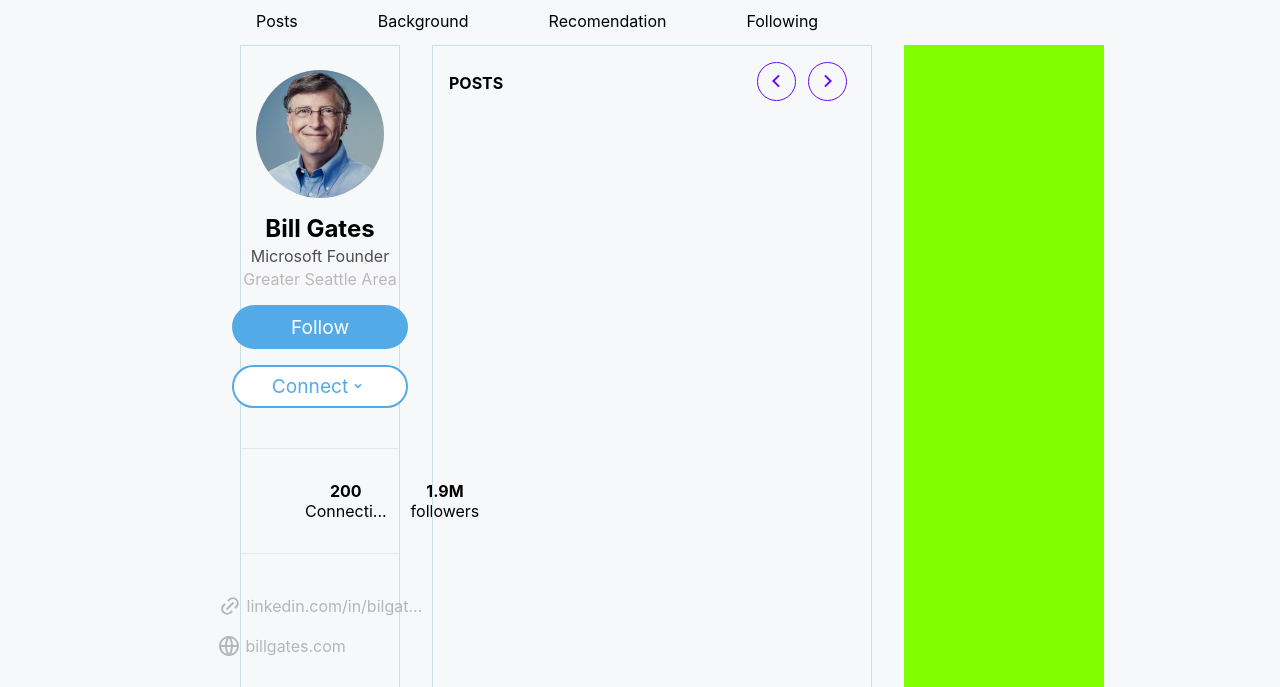
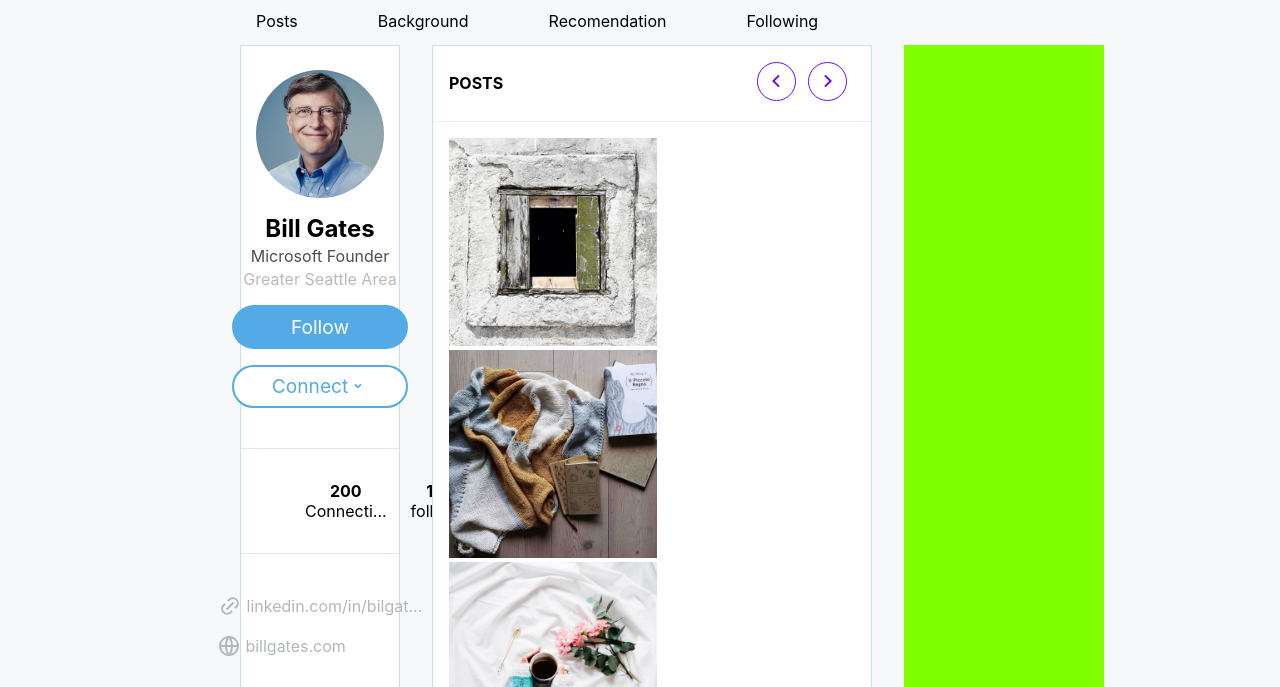
Before and after one commit to Abdullahmad/loop2-step10, a plain HTML site: page assets/index.html in a window 1280 px wide. Shown: the part 99-786 px from the top of the page. Drawn offline with Linux system fonts and the light colour scheme.

Commit message:
code update

```diff
--- a/assets/css/main.css
+++ b/assets/css/main.css
@@ -88,3 +88,12 @@
     cursor: pointer;
     background-color: rgb(212, 207, 207);
 }
+
+.orp {
+    padding: 1rem;
+}
+
+.orp img {
+    width: 13rem;
+    height: 13rem;
+}
--- a/assets/index.html
+++ b/assets/index.html
@@ -39,7 +39,7 @@
             <p class="brr pill">Following</p>
         </div>
         <div class="ht">
-            <div style="border: 1px solid rgb(200, 225, 232); display: flex; flex-direction: column; align-items: center; padding: 1.5rem 0; height: fit-content;">
+            <div style="border: 1px solid rgb(200, 225, 232); display: flex; flex-direction: column; align-items: center; padding: 1.5rem 0; height: fit-content; background-color: white;">
                 <img src="./img/bill-gates-avatar.png" alt="" style="width: 8rem; height: 8rem; border-radius: 50%;">
                 <h2 style="margin-top: 1rem;">Bill Gates</h2>
                 <p style="color: rgb(81, 77, 77); margin-top: .2rem;">Microsoft Founder</p>
@@ -72,12 +72,19 @@
                     <p style="color: rgba(179,183,183,1); margin-right: 4.8rem;; padding-left: 4px; font-size: smaller;">Export page as PDF</p>
                 </div>
             </div>
-            <div style="border: 1px solid rgb(200, 225, 232); padding: 1rem;">
-                <div style="display: flex; align-items: center; justify-content: space-between;">
-                    <h4>POSTS</h4>
-                    <div>
-                        <img src="./img/arr-left.svg" alt="" class="rs">
-                        <img src="./img/arr-right.svg" alt="" class="rs">
+            <div style="border: 1px solid rgb(200, 225, 232); background-color: white;">
+                <div style=" height: 15rem;">
+                    <div style="display: flex; align-items: center; justify-content: space-between; border-bottom: 1px solid #eeeef3; padding: 1rem;">
+                        <h4>POSTS</h4>
+                        <div>
+                            <img src="./img/arr-left.svg" alt="" class="rs">
+                            <img src="./img/arr-right.svg" alt="" class="rs">
+                        </div>
+                    </div>
+                    <div class="orp">
+                        <img src="./img/article1.jpg" alt="">
+                        <img src="./img/article2.jpg" alt="">
+                        <img src="./img/article3.jpg" alt="">
                     </div>
                 </div>
             </div>
```
